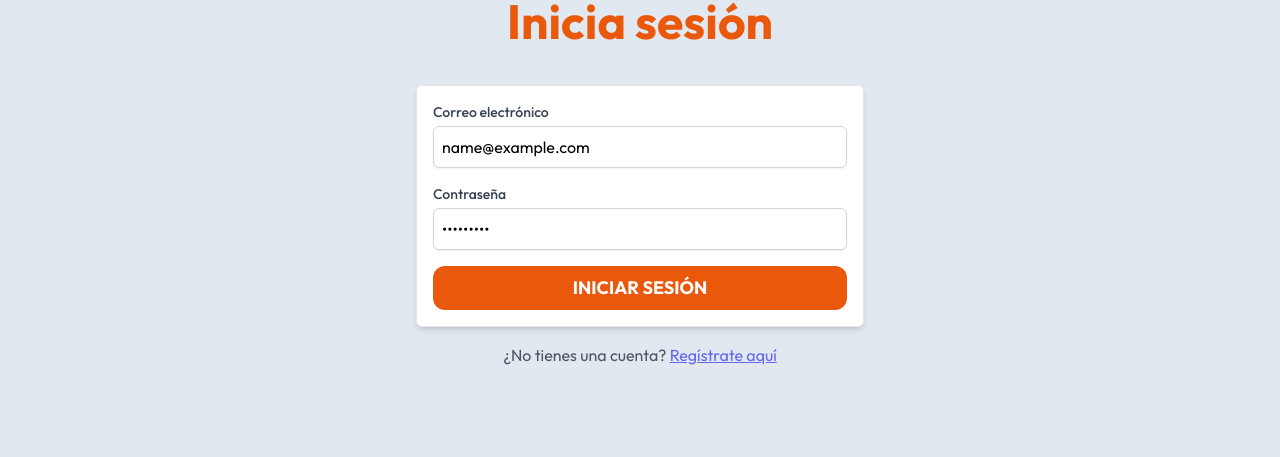
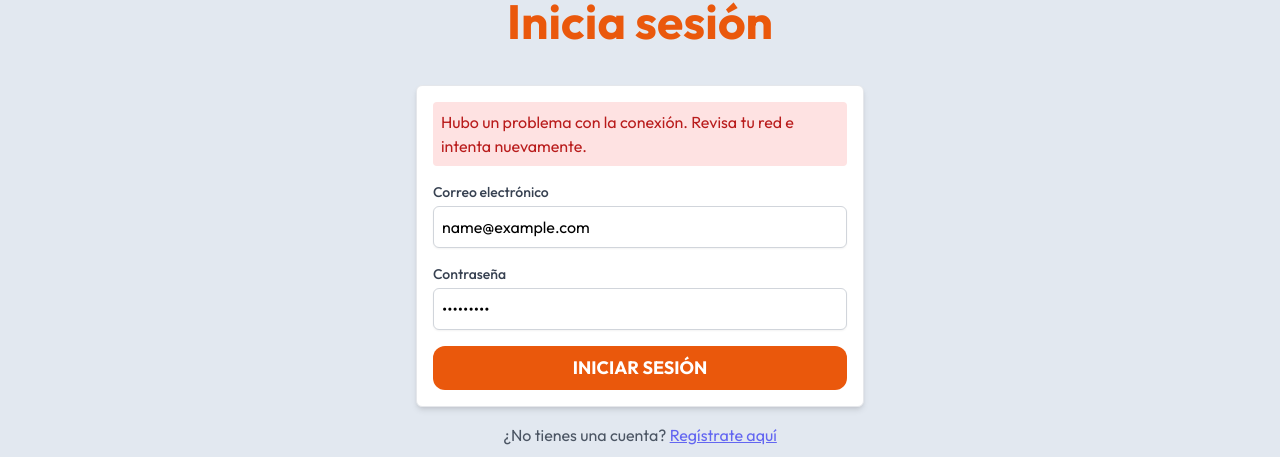
Before and after one commit to Bralca2024/Guitar-LA-Ecommerce-Talentos-Digitales-2024, a React (Vite) app in the folder frontend/: page /login in a window 1280 px wide. Both pictures are taken after typing "name@example.com", "Sample123" into the empty fields and a click on the button "INICIAR SESIÓN". Shown: the part 195-652 px from the top of the page. Built offline with nearby package versions, Linux system fonts and the light colour scheme; no server answers.

Commit message:
validaciones en el login

```diff
--- a/frontend/src/components/forms/RegisterForm.tsx
+++ b/frontend/src/components/forms/RegisterForm.tsx
@@ -59,7 +59,7 @@ export default function RegisterForm() {
             console.error("Error en el registro:", error);
             setMessage({ text: "Hubo un problema con la conexión. Por favor, revisa tu red.", type: "error" });
         }
-    };
+};
 
     return (
         <div className="p-4 border rounded-md shadow-md bg-white max-w-md mx-auto">
--- a/frontend/src/components/forms/UsersForm.tsx
+++ b/frontend/src/components/forms/UsersForm.tsx
@@ -1,6 +1,7 @@
 import { useForm } from "react-hook-form";
 import { useNavigate } from "react-router-dom";
 import { useAuthStore } from "../../store/authStore";
+import { useState } from "react";
 
 type LoginFormData = {
   email: string;
@@ -10,11 +11,15 @@ type LoginFormData = {
 export default function UsersForm() {
   const { register, handleSubmit, formState: { errors } } = useForm<LoginFormData>();
   const navigate = useNavigate();
-  const {setRole, setToken} = useAuthStore();
+  const { setRole, setToken } = useAuthStore();
+
+  const [message, setMessage] = useState<{ text: string; type: "success" | "error" } | null>(null);
 
   const baseUrl = import.meta.env.VITE_BASE_URL;
 
   const handleLogin = async (data: LoginFormData) => {
+    setMessage(null); // Reinicia el mensaje al intentar iniciar sesión
+
     try {
         const response = await fetch(`${baseUrl}/auth/login`, {
             method: "POST",
@@ -22,28 +27,40 @@ export default function UsersForm() {
             body: JSON.stringify(data),
         });
 
+        const responseData = await response.json();
+
         if (!response.ok) {
-        const errorData = await response.json();
-        console.error("Error del servidor:", errorData);
-        throw new Error("Error al iniciar sesión");
+            // Usa el mensaje del servidor si está disponible
+            const errorMessage = responseData.message || "Ocurrió un error inesperado. Intenta más tarde.";
+            setMessage({ text: errorMessage, type: "error" });
+            return;
         }
 
-      const responseData = await response.json();  // Suponiendo que la respuesta tenga el token y el rol
+        // Almacena el token y el rol en el store
+        setToken(responseData.token);
+        setRole(responseData.user.role);
 
-      // Almacena el token y el rol en localStorage
-      setToken(responseData.token)
-      setRole(responseData.user.role)
-
-      navigate('/') //redirecciona al inicio luego de un inicio de sesion exitoso
-      alert("Inicio de sesión exitoso");
+        // Redirecciona al inicio luego de un inicio de sesión exitoso
+        setMessage({ text: "Inicio de sesión exitoso.", type: "success" });
+        navigate('/');
     } catch (error) {
         console.error(error);
-      alert("Hubo un problema al iniciar sesión");
+        setMessage({ text: "Hubo un problema con la conexión. Revisa tu red e intenta nuevamente.", type: "error" });
     }
   };
 
   return (
     <div className="p-4 border rounded-md shadow-md bg-white max-w-md mx-auto">
+      {message && (
+        <div
+          className={`p-2 mb-4 rounded ${
+            message.type === "success" ? "bg-green-100 text-green-700" : "bg-red-100 text-red-700"
+          }`}
+        >
+          {message.text}
+        </div>
+      )}
+
       <form onSubmit={handleSubmit(handleLogin)}>
         <div className="mb-4">
           <label htmlFor="email" className="block text-sm font-medium text-gray-700">
```
Lines whose indentation alone changed are shown as unchanged.
